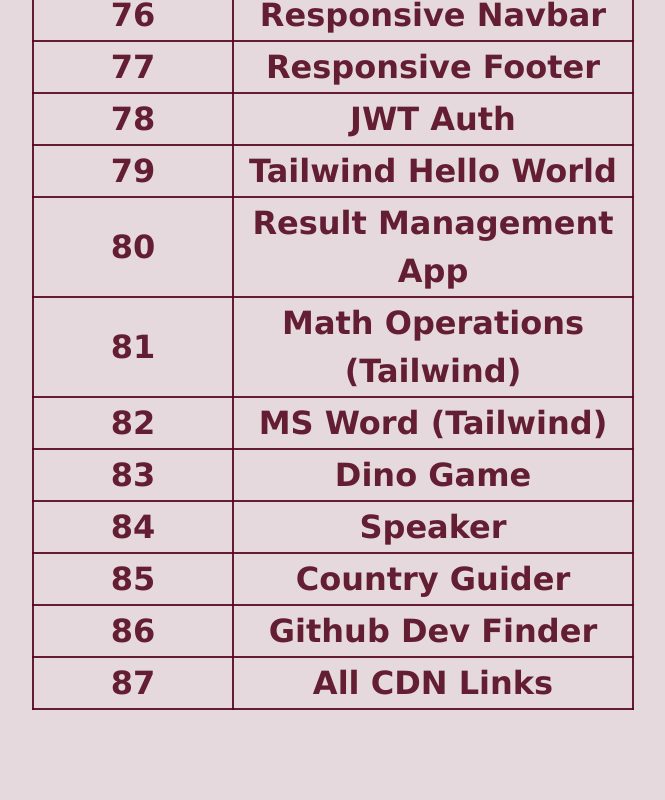
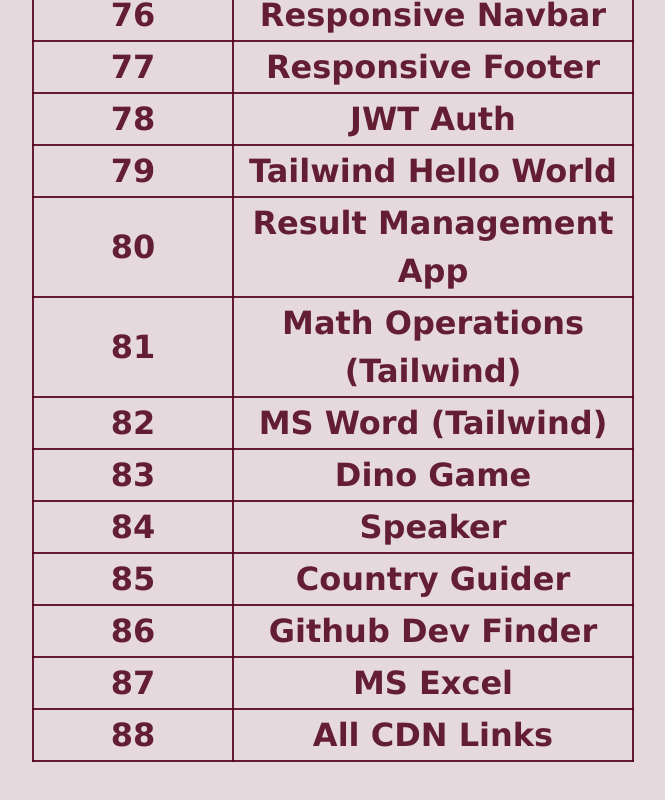
Before and after one commit to ahadsts9901/all-websites, a plain HTML site: page index.html in a window 1280 px wide. Shown: the part 4678-5478 px from the top of the page, without its empty margins (307-972 px from the left). Drawn offline with nearby package versions, Linux system fonts and the light colour scheme.

Commit message:
Update index.html

```diff
--- a/index.html
+++ b/index.html
@@ -114,7 +114,8 @@
             <tr> <th class="secondcolor" scope="row">84</th>    <td><a class="secondcolor" target="_blank" href="https://ahadsts9901.github.io/speaker/">                       Speaker </a></td></tr>
             <tr> <th class="secondcolor" scope="row">85</th>    <td><a class="secondcolor" target="_blank" href="https://ahadsts9901.github.io/country-guide/">                 Country Guider </a></td></tr>
             <tr> <th class="secondcolor" scope="row">86</th>    <td><a class="secondcolor" target="_blank" href="https://ahadsts9901.github.io/github-devfinder/">              Github Dev Finder</a></td></tr>
-            <tr> <th class="secondcolor" scope="row">87</th>    <td><a class="secondcolor" target="_blank" href="https://ahadsts9901.github.io/experimental-reposatory/">       All CDN Links </a></td></tr>
+            <tr> <th class="secondcolor" scope="row">87</th>    <td><a class="secondcolor" target="_blank" href="https://ahadsts9901.github.io/ms-excel/">                      MS Excel </a></td></tr>
+            <tr> <th class="secondcolor" scope="row">88</th>    <td><a class="secondcolor" target="_blank" href="https://ahadsts9901.github.io/experimental-reposatory/">       All CDN Links </a></td></tr>
         </table>
         <br/><br/><br/>
     </center>
```
